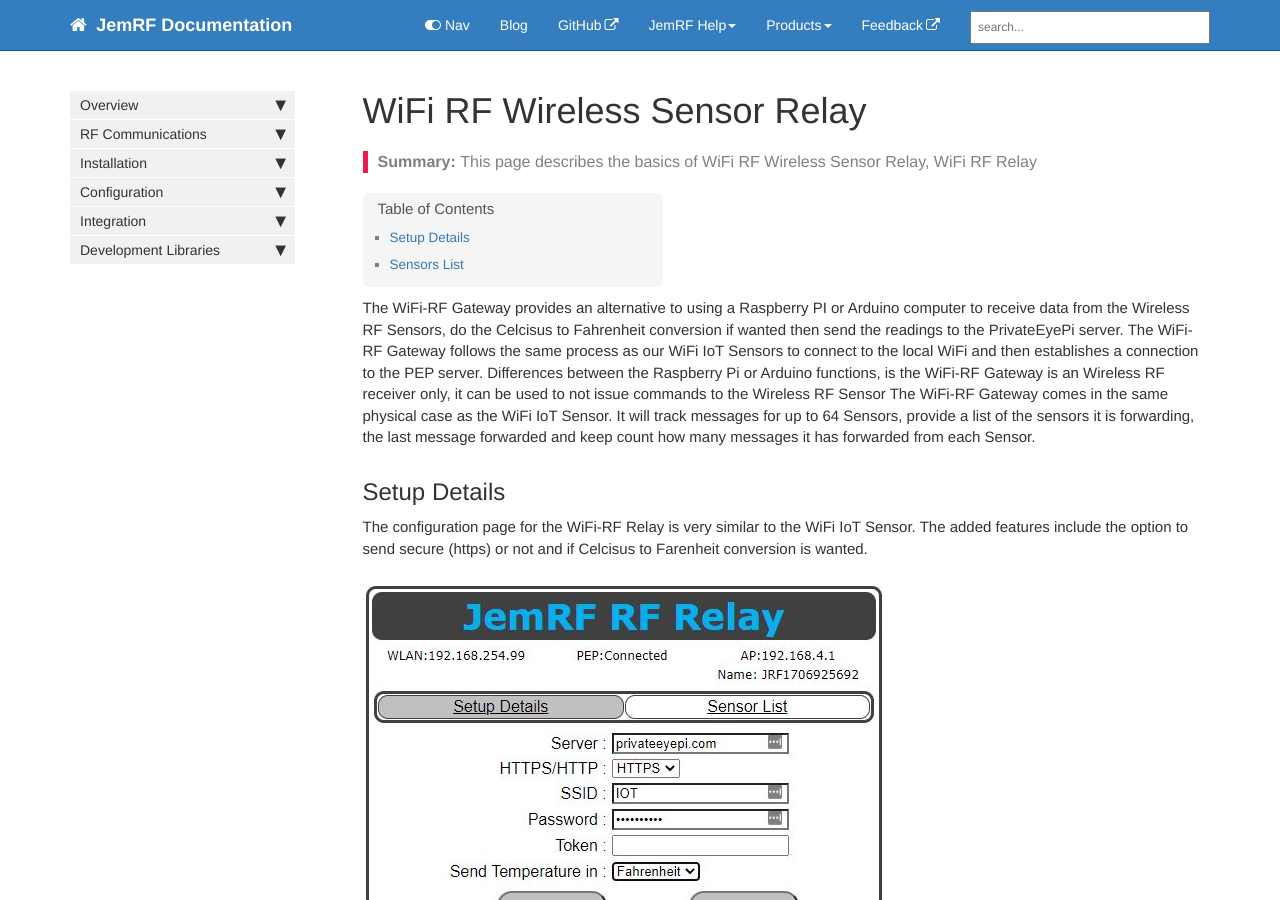
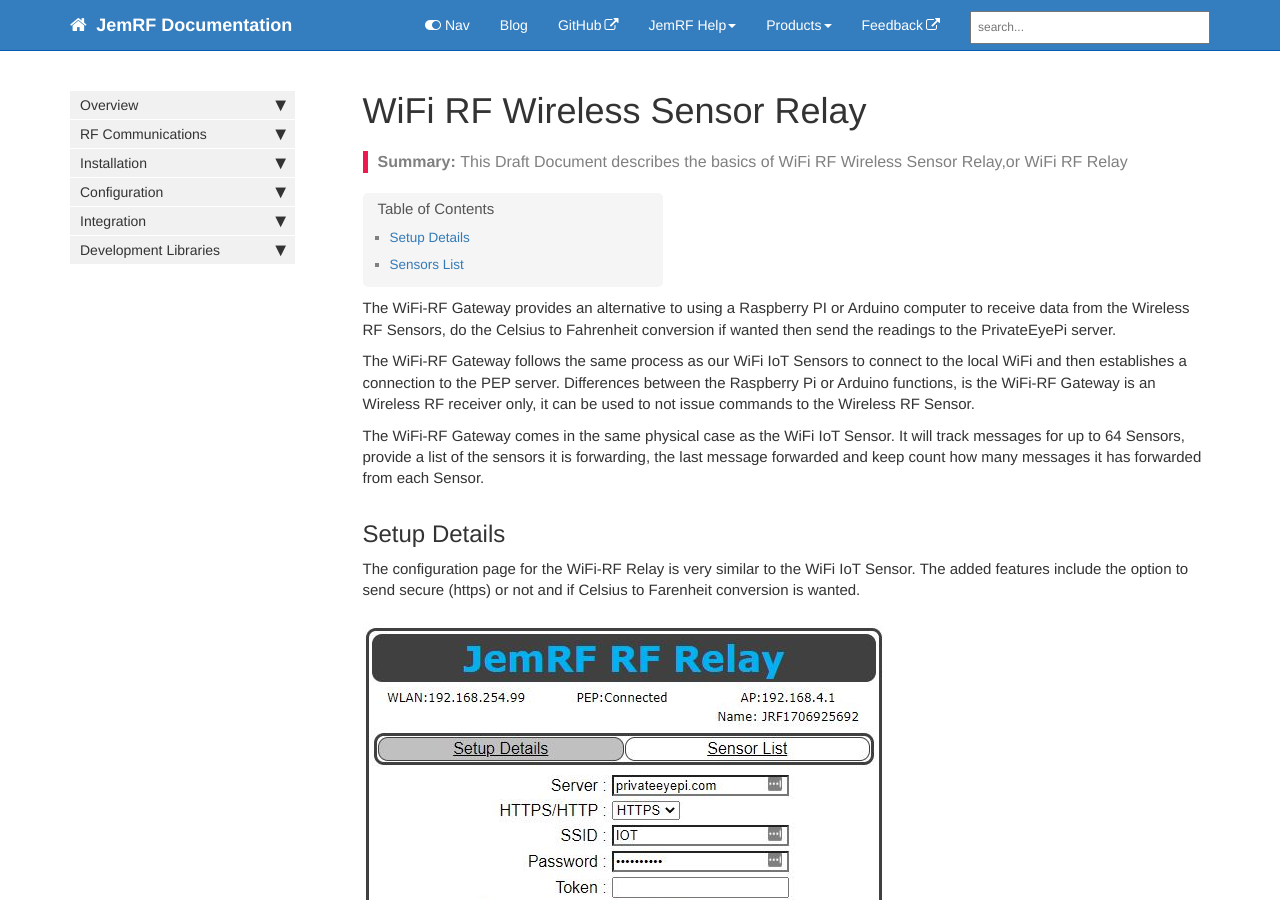
Before and after one commit to JemRF/RF-Documentation, a Jekyll site: the page built from pages/mydoc/wifi-rf-relay.md, in a window 1280 px wide and 900 px high. Built offline with Jekyll 4.4.1, drawn with Linux system fonts in a browser that asks for light colours; comment, search, counter and statistics services are not loaded.

Commit message:
correct celsius  spelling and line breaks

```diff
--- a/pages/mydoc/wifi-rf-relay.md
+++ b/pages/mydoc/wifi-rf-relay.md
@@ -3,19 +3,21 @@ title: WiFi RF Wireless Sensor Relay
 keywords: communication, communications, basics, basic, radio, spec, specification, protocol
 last_updated: Nov 18, 2021
 tags:
-summary: "This page describes the basics of WiFi RF Wireless Sensor Relay, WiFi RF Relay"
+summary: "This Draft Document describes the basics of WiFi RF Wireless Sensor Relay,or WiFi RF Relay"
 sidebar: mydoc_sidebar
 permalink: wifirfrelay.html
 folder: mydoc
 ---
 
-The WiFi-RF Gateway provides an alternative to using a Raspberry PI or Arduino computer to receive data from the Wireless RF Sensors, do the Celcisus to Fahrenheit  conversion if wanted then send the readings to the PrivateEyePi server.
-The WiFi-RF Gateway follows the same process as our WiFi IoT Sensors to connect to the local WiFi and then establishes a connection to the PEP server. Differences between the Raspberry Pi or Arduino functions, is the WiFi-RF Gateway is an Wireless RF receiver only, it can be used to not issue commands to the Wireless RF Sensor
+The WiFi-RF Gateway provides an alternative to using a Raspberry PI or Arduino computer to receive data from the Wireless RF Sensors, do the Celsius to Fahrenheit  conversion if wanted then send the readings to the PrivateEyePi server.
+
+The WiFi-RF Gateway follows the same process as our WiFi IoT Sensors to connect to the local WiFi and then establishes a connection to the PEP server. Differences between the Raspberry Pi or Arduino functions, is the WiFi-RF Gateway is an Wireless RF receiver only, it can be used to not issue commands to the Wireless RF Sensor.
+
 The WiFi-RF Gateway comes in the same physical case as the WiFi IoT Sensor.
 It will track messages for up to 64 Sensors, provide a list of the sensors it is forwarding, the last message forwarded and keep count how many messages it has forwarded from each Sensor.
 
 ## Setup Details
-The configuration page for the WiFi-RF Relay is very similar to the WiFi IoT Sensor. The added features include the option to send secure (https) or not and if Celcisus to Farenheit conversion is wanted.
+The configuration page for the WiFi-RF Relay is very similar to the WiFi IoT Sensor. The added features include the option to send secure (https) or not and if Celsius to Farenheit conversion is wanted.
 
 {% include image.html file="SetupScreen.jpg" alt="WiFi RF Relay Setup Page"%}
 
```
